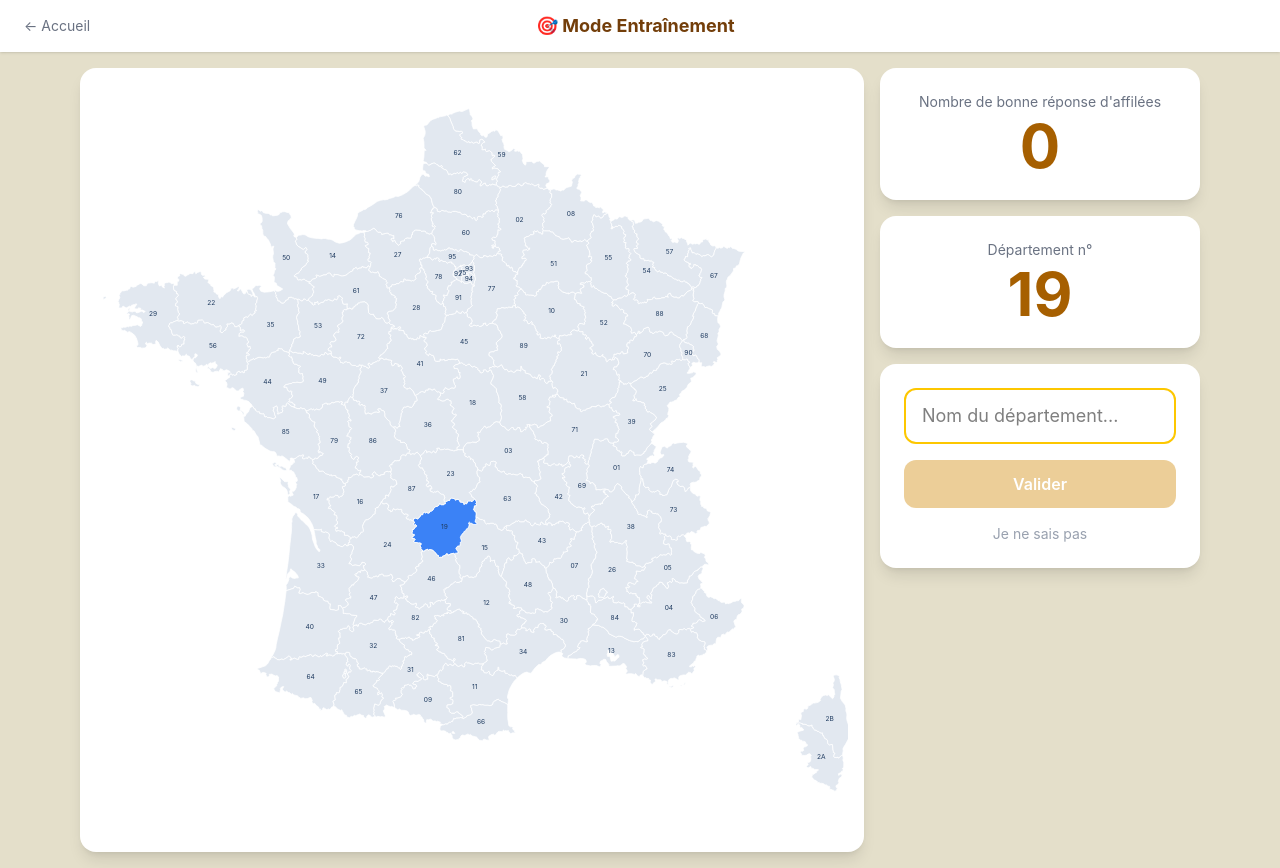
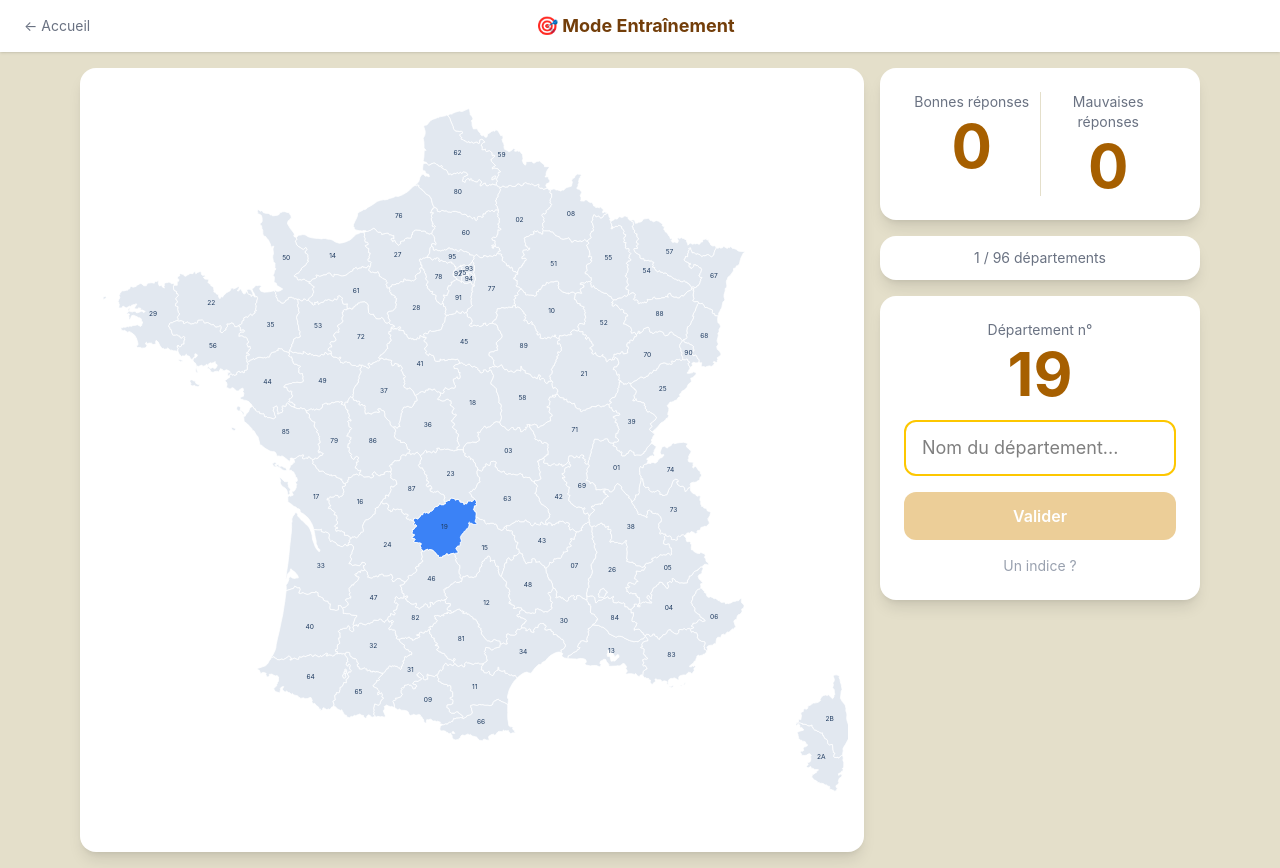
Before and after one commit to Loicrogue/france-geo-quiz, a React (Vite) app: page /training in a window 1280 px wide. Built offline with nearby package versions, Linux system fonts and the light colour scheme.

Commit message:
add counter wrong /correct code and color on FranceMap for training mode

```diff
--- a/src/components/map/FranceMap.tsx
+++ b/src/components/map/FranceMap.tsx
@@ -13,9 +13,10 @@ interface FranceMapProps {
   wrongCodes?: string[]
   correctCode?: string
   revealCode?: string
+  previousCorrectCodes?: string[]
+  previousWrongCodes?: string[]
 }
 
-// Dimensions fixes qui correspondent au viewBox
 const WIDTH = 800
 const HEIGHT = 800
 
@@ -25,6 +26,8 @@ export default function FranceMap({
   wrongCodes = [],
   correctCode,
   revealCode,
+  previousCorrectCodes = [],
+  previousWrongCodes = [],
 }: FranceMapProps) {
   const svgRef = useRef<SVGSVGElement>(null)
 
@@ -35,7 +38,6 @@ export default function FranceMap({
       const svg = d3.select(svgRef.current)
       svg.selectAll('*').remove()
 
-      // On utilise les dimensions fixes du viewBox, pas clientWidth/clientHeight
       const projection = d3.geoConicConformal()
         .center([2.454071, 46.279229])
         .scale(4200)
@@ -45,10 +47,15 @@ export default function FranceMap({
       const g = svg.append('g')
 
       const getFill = (code: string) => {
+        // Résultat courant en priorité
         if (code === correctCode) return '#22c55e'
         if (code === revealCode) return '#f97316'
         if (wrongCodes.includes(code)) return '#f87171'
+        // Département actuel en bleu
         if (code === highlightedCode) return '#3b82f6'
+        // Historique — version plus claire pour ne pas écraser le courant
+        if (previousCorrectCodes.includes(code)) return '#86efac' // green-300
+        if (previousWrongCodes.includes(code)) return '#fca5a5'  // red-300
         return '#e2e8f0'
       }
 
@@ -67,7 +74,14 @@ export default function FranceMap({
         })
         .on('mouseover', function (_, feature) {
           const code = (feature.properties as DepartmentProperties).code
-          if (code !== highlightedCode && code !== correctCode && code !== revealCode && !wrongCodes.includes(code)) {
+          if (
+            code !== highlightedCode &&
+            code !== correctCode &&
+            code !== revealCode &&
+            !wrongCodes.includes(code) &&
+            !previousCorrectCodes.includes(code) &&
+            !previousWrongCodes.includes(code)
+          ) {
             d3.select(this).attr('fill', '#93c5fd')
           }
         })
@@ -92,7 +106,7 @@ export default function FranceMap({
     }
 
     loadMap()
-  }, [highlightedCode, wrongCodes, correctCode, revealCode, onDepartmentClick])
+  }, [highlightedCode, wrongCodes, correctCode, revealCode, previousCorrectCodes, previousWrongCodes, onDepartmentClick])
 
   return (
     <svg
--- a/src/pages/TrainingMode.tsx
+++ b/src/pages/TrainingMode.tsx
@@ -10,7 +10,7 @@ export default function TrainingMode() {
     trainingQueue,
     currentTrainingIndex,
     trainingRevealed,
-    streakTraining,
+    trainingHistory,
     initTraining,
     nextTraining,
     revealTraining,
@@ -30,10 +30,17 @@ export default function TrainingMode() {
   const normalize = (s: string) =>
     s.toLowerCase().normalize('NFD').replace(/[\u0300-\u036f]/g, '').trim()
 
+  // Codes déjà joués, séparés en deux listes pour la carte
+  const historyCodes = {
+    correct: trainingHistory.filter(r => r.correct).map(r => r.code),
+    wrong: trainingHistory.filter(r => !r.correct).map(r => r.code),
+  }
+
   const handleGuess = () => {
+    if (!userInput.trim()) return
     const isCorrect = normalize(userInput) === normalize(current.name)
     setFeedback(isCorrect ? 'correct' : 'wrong')
-    recordResultTraining(isCorrect ? true : false)
+    recordResultTraining(isCorrect)
     if (!isCorrect) revealTraining()
   }
 
@@ -56,11 +63,10 @@ export default function TrainingMode() {
         </button>
         <h1 className="text-lg font-bold text-yellow-900">🎯 Mode Entraînement</h1>
         <div className="flex opacity-0">
-          <span>← Accueil</span> {/* placeholder text */}
+          <span>← Accueil</span>
         </div>
       </div>
 
-      {/* Contenu */}
       <div className="flex flex-col lg:flex-row flex-1 gap-4 p-4 max-w-6xl mx-auto w-full">
 
         {/* Carte */}
@@ -69,26 +75,45 @@ export default function TrainingMode() {
             highlightedCode={current.code}
             correctCode={feedback === 'correct' ? current.code : undefined}
             revealCode={feedback === 'wrong' && trainingRevealed ? current.code : undefined}
+            previousCorrectCodes={historyCodes.correct}
+            previousWrongCodes={historyCodes.wrong}
           />
         </div>
 
         {/* Panel */}
         <div className="lg:w-80 flex flex-col gap-4">
 
-          {/* Serie d'entrainement */}
-          <div className="bg-white rounded-2xl shadow-lg p-6 text-center">
-            <p className="text-gray-500 text-sm mb-1">Nombre de bonne réponse d'affilées</p>
-            <p className="text-6xl font-bold text-yellow-700">{streakTraining}</p>
+          {/* Streak */}
+          <div className='flex bg-white rounded-2xl shadow-lg p-6 w-full'>
+            <div className="flex-1 text-center border-r border-background-yellow-monSite">
+              <p className="text-gray-500 text-sm mb-1">Bonnes réponses</p>
+              <p className="text-6xl font-bold text-yellow-700">
+                {historyCodes.correct.length}
+              </p>
+            </div>
+
+            <div className="flex-1 text-center">
+              <p className="text-gray-500 text-sm mb-1">Mauvaises réponses</p>
+              <p className="text-6xl font-bold text-yellow-700">
+                {historyCodes.wrong.length}
+              </p>
+            </div>
           </div>
 
-          {/* Numéro */}
-          <div className="bg-white rounded-2xl shadow-lg p-6 text-center">
-            <p className="text-gray-500 text-sm mb-1">Département n°</p>
-            <p className="text-6xl font-bold text-yellow-700">{current.code}</p>
+          {/* Progression */}
+          <div className="bg-white rounded-2xl shadow-lg px-6 py-3 text-center text-sm text-gray-500">
+            {currentTrainingIndex + 1} / {trainingQueue.length} départements
           </div>
 
           {/* Input / Feedback */}
           <div className="bg-white rounded-2xl shadow-lg p-6 flex flex-col gap-4">
+
+            {/* Numéro */}
+            <div className="text-center">
+              <p className="text-gray-500 text-sm mb-1">Département n°</p>
+              <p className="text-6xl font-bold text-yellow-700">{current.code}</p>
+            </div>
+
             {!feedback ? (
               <>
                 <DepartmentAutocomplete
@@ -106,10 +131,10 @@ export default function TrainingMode() {
                   Valider
                 </button>
                 <button
-                  onClick={() => { revealTraining() }}
+                  onClick={() => revealTraining()}
                   className="text-gray-400 text-sm hover:text-gray-600 transition cursor-pointer"
                 >
-                  Je ne sais pas
+                  Un indice ?
                 </button>
               </>
             ) : (
@@ -138,13 +163,14 @@ export default function TrainingMode() {
             )}
           </div>
 
-          {/* Infos révélées */}
+          {/* Zone d'indice */}
           {trainingRevealed && (
             <div className="bg-yellow-100 rounded-2xl p-4 text-sm text-yellow-900">
               <p><span className="font-semibold">Région :</span> {current.region}</p>
               <p><span className="font-semibold">Chef-lieu :</span> {current.capital}</p>
             </div>
           )}
+
         </div>
       </div>
     </div>
--- a/src/store/gameStore.ts
+++ b/src/store/gameStore.ts
@@ -10,17 +10,22 @@ interface DailyState {
   status: 'playing' | 'won' | 'lost'
 }
 
+interface TrainingResult {
+  code: string
+  correct: boolean
+}
+
 interface GameStore {
   // Mode entraînement
   trainingQueue: Department[]
   currentTrainingIndex: number
   trainingRevealed: boolean
-  dailyRevealed: boolean
-  streakTraining: number
+  trainingHistory: TrainingResult[]
 
   // Mode daily
   daily: DailyState | null
   streakDaily: number
+  dailyRevealed: boolean
 
   // Actions entraînement
   initTraining: () => void
@@ -30,10 +35,10 @@ interface GameStore {
 
   // Actions daily
   initDaily: () => void
-  nextDaily: () => void
   revealDaily: () => void
   recordResultDaily: (correct: boolean) => void
   submitDailyGuess: (guess: string) => 'correct' | 'wrong' | 'already_guessed'
+  nextDaily: () => void
 }
 
 function shuffle<T>(arr: T[]): T[] {
@@ -53,49 +58,58 @@ export const useGameStore = create<GameStore>()(
       trainingQueue: [],
       currentTrainingIndex: 0,
       trainingRevealed: false,
+      trainingHistory: [],
       dailyRevealed: false,
       streakDaily: 0,
-      streakTraining: 0,
       daily: null,
 
       initTraining: () => set({
         trainingQueue: shuffle(departments),
         currentTrainingIndex: 0,
         trainingRevealed: false,
+        trainingHistory: [],
       }),
 
       nextTraining: () => {
         const { currentTrainingIndex, trainingQueue } = get()
         const next = currentTrainingIndex + 1
         if (next >= trainingQueue.length) {
-          set({ trainingQueue: shuffle(departments), currentTrainingIndex: 0, trainingRevealed: false })
+          // Tous les départements faits → on repart avec une liste vierge
+          set({
+            trainingQueue: shuffle(departments),
+            currentTrainingIndex: 0,
+            trainingRevealed: false,
+            trainingHistory: [],
+          })
         } else {
           set({ currentTrainingIndex: next, trainingRevealed: false })
         }
       },
 
-      nextDaily: () => set({ dailyRevealed: false }),
-
       revealTraining: () => set({ trainingRevealed: true }),
 
+      recordResultTraining: (correct) => {
+        const { trainingQueue, currentTrainingIndex } = get()
+        const current = trainingQueue[currentTrainingIndex]
+        set(state => ({
+          trainingHistory: [
+            ...state.trainingHistory,
+            { code: current.code, correct }
+          ],
+        }))
+      },
+
+      nextDaily: () => set({ dailyRevealed: false }),
       revealDaily: () => set({ dailyRevealed: true }),
 
       recordResultDaily: (correct) => set(state => ({
         streakDaily: correct ? state.streakDaily + 1 : 0,
       })),
 
-      recordResultTraining: (correct) => set(state => ({
-        streakTraining: correct ? state.streakTraining + 1 : 0,
-      })),
-
       initDaily: () => {
         const todayKey = getTodayKey()
         const existing = get().daily
-
-        // Déjà initialisé aujourd'hui → on garde
         if (existing?.todayKey === todayKey) return
-
-        // Nouveau jour
         set({
           daily: {
             todayKey,
@@ -125,10 +139,7 @@ export const useGameStore = create<GameStore>()(
             ? 'lost'
             : 'playing'
 
-        set({
-          daily: { ...daily, guesses: newGuesses, status: newStatus }
-        })
-
+        set({ daily: { ...daily, guesses: newGuesses, status: newStatus } })
         return isCorrect ? 'correct' : 'wrong'
       },
     }),
```
